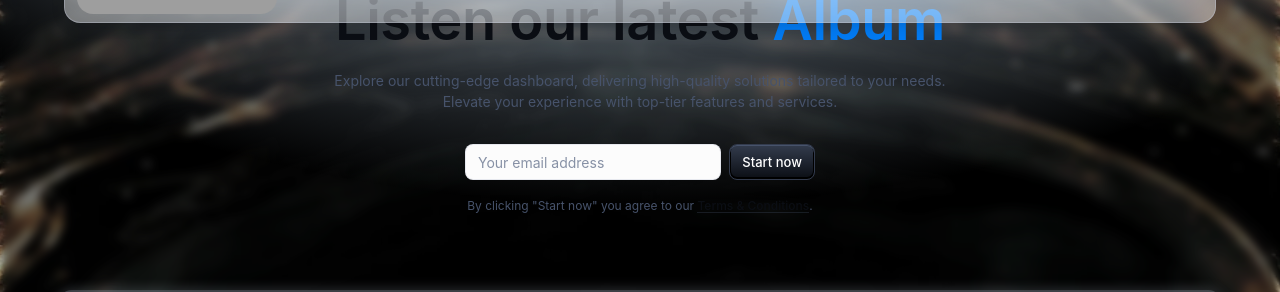
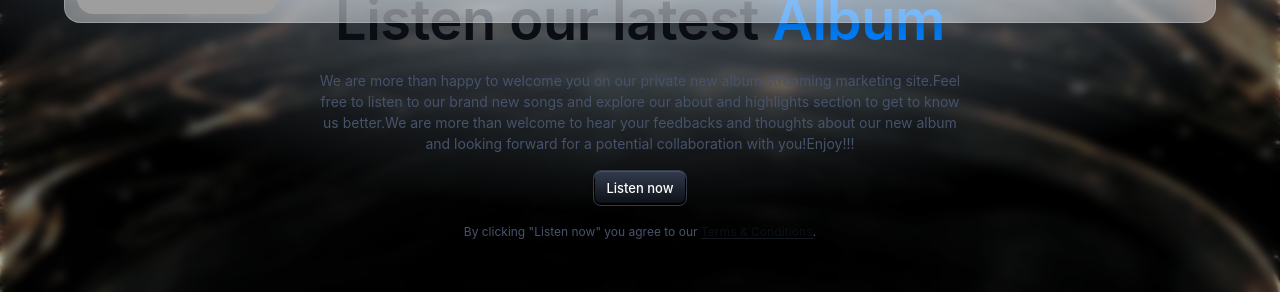
Before and after one commit to themis1986/sense_of_fear_infernal_decay_album_marketing_site, a React (Vite) app: page / in a window 1280 px wide. Shown: the part 173-465 px from the top of the page. Built offline with nearby package versions, Linux system fonts and the light colour scheme; grey boxes are pictures that could not be loaded.

Commit message:
adjust hero section

```diff
--- a/src/marketing-page/components/Hero.tsx
+++ b/src/marketing-page/components/Hero.tsx
@@ -1,12 +1,9 @@
 import Box from "@mui/material/Box";
 import Button from "@mui/material/Button";
 import Container from "@mui/material/Container";
-import InputLabel from "@mui/material/InputLabel";
 import Link from "@mui/material/Link";
 import Stack from "@mui/material/Stack";
-import TextField from "@mui/material/TextField";
 import Typography from "@mui/material/Typography";
-import visuallyHidden from "@mui/utils/visuallyHidden";
 import { styled } from "@mui/material/styles";
 
 const StyledBox = styled("div")(({ theme }) => ({
@@ -99,49 +96,27 @@ export default function Hero() {
               width: { sm: "100%", md: "80%" },
             }}
           >
-            Explore our cutting-edge dashboard, delivering high-quality
-            solutions tailored to your needs. Elevate your experience with
-            top-tier features and services.
+            We are more than happy to welcome you on our private new album
+            streaming marketing site.Feel free to listen to our brand new songs
+            and explore our about and highlights section to get to know us
+            better.We are more than welcome to hear your feedbacks and thoughts
+            about our new album and looking forward for a potential
+            collaboration with you!Enjoy!!!
           </Typography>
-          <Stack
-            direction={{ xs: "column", sm: "row" }}
-            spacing={1}
-            useFlexGap
-            sx={{ pt: 2, width: { xs: "100%", sm: "350px" } }}
-          >
-            <InputLabel htmlFor="email-hero" sx={visuallyHidden}>
-              Email
-            </InputLabel>
-            <TextField
-              id="email-hero"
-              hiddenLabel
-              size="small"
-              variant="outlined"
-              aria-label="Enter your email address"
-              placeholder="Your email address"
-              fullWidth
-              slotProps={{
-                htmlInput: {
-                  autoComplete: "off",
-                  "aria-label": "Enter your email address",
-                },
-              }}
-            />
           <Button
             variant="contained"
             color="primary"
             size="small"
             sx={{ minWidth: "fit-content" }}
           >
-              Start now
+            Listen now
           </Button>
-          </Stack>
           <Typography
             variant="caption"
             color="text.secondary"
             sx={{ textAlign: "center" }}
           >
-            By clicking &quot;Start now&quot; you agree to our&nbsp;
+            By clicking &quot;Listen now&quot; you agree to our&nbsp;
             <Link href="#" color="primary">
               Terms & Conditions
             </Link>
```
Lines whose indentation alone changed are shown as unchanged.
